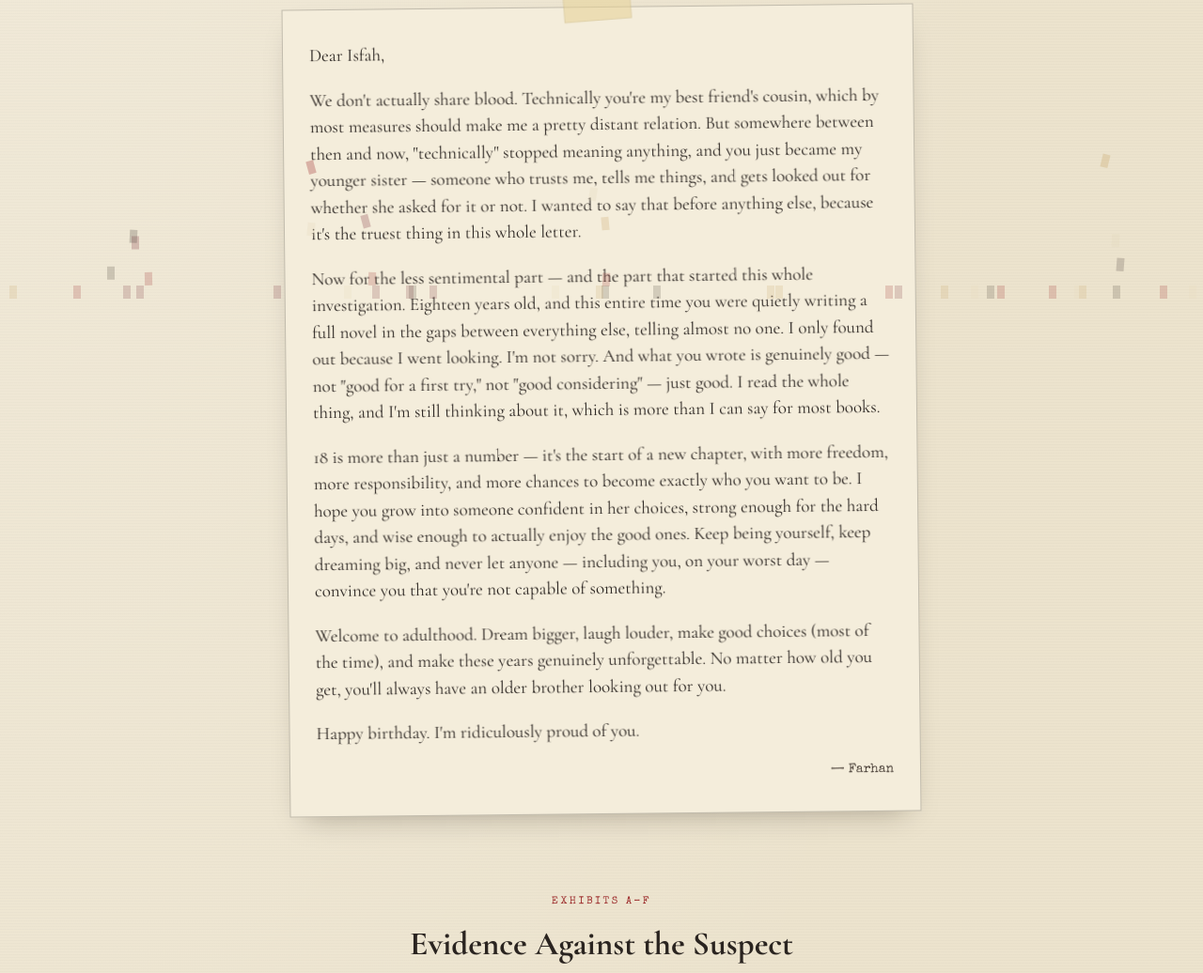
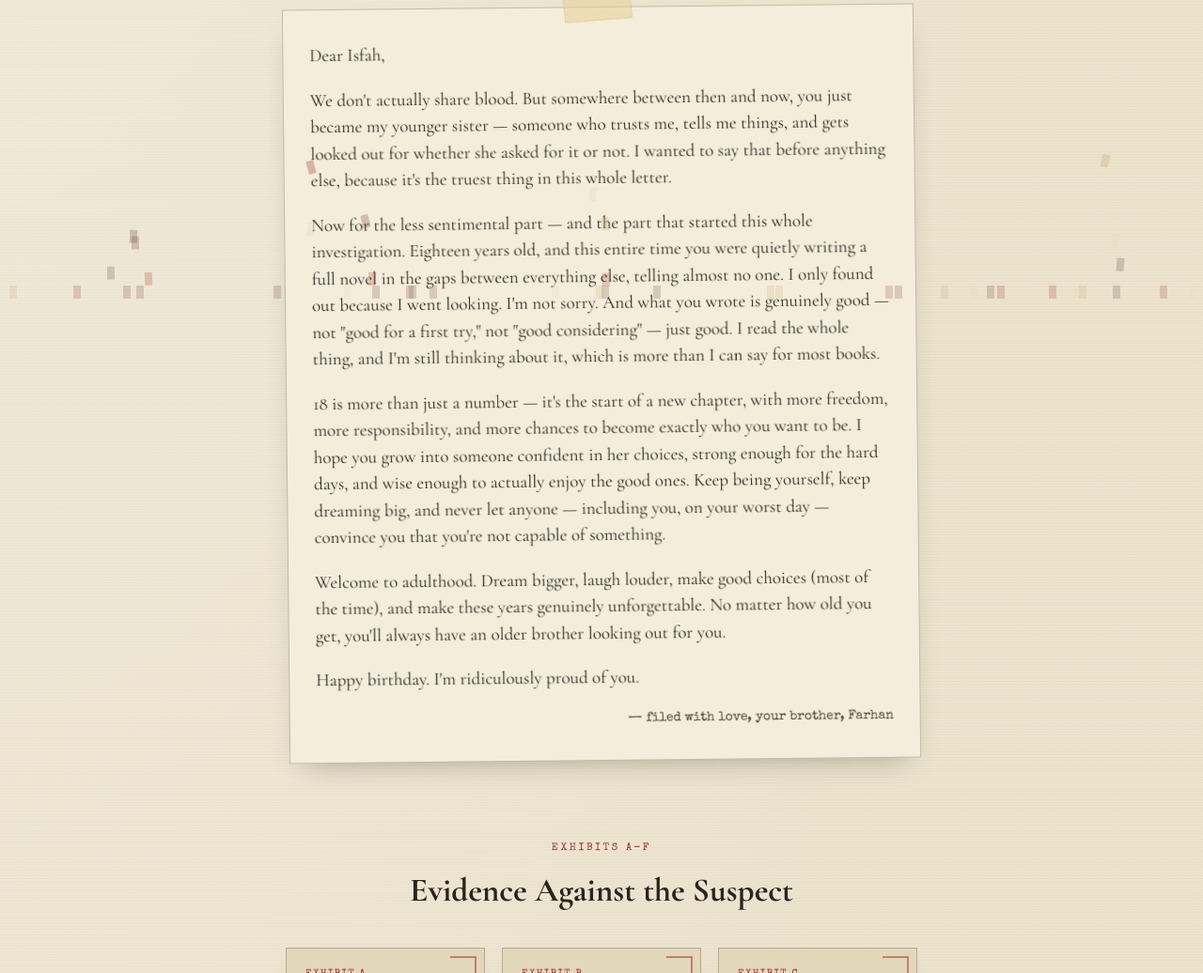
Before and after one commit to muhaiminul00/case-file-018, a plain HTML site: page index.html in a window 1280 px wide. Shown: the part 536-1572 px from the top of the page at 94% size. Drawn offline with nearby package versions, Linux system fonts and the light colour scheme.

Commit message:
Simplify note opening, restore full signoff

```diff
--- a/index.html
+++ b/index.html
@@ -394,12 +394,12 @@
 <section id="note">
   <div class="note">
     <p>Dear Isfah,</p>
-    <p>We don't actually share blood. Technically you're my best friend's cousin, which by most measures should make me a pretty distant relation. But somewhere between then and now, "technically" stopped meaning anything, and you just became my younger sister &mdash; someone who trusts me, tells me things, and gets looked out for whether she asked for it or not. I wanted to say that before anything else, because it's the truest thing in this whole letter.</p>
+    <p>We don't actually share blood. But somewhere between then and now, you just became my younger sister &mdash; someone who trusts me, tells me things, and gets looked out for whether she asked for it or not. I wanted to say that before anything else, because it's the truest thing in this whole letter.</p>
     <p>Now for the less sentimental part &mdash; and the part that started this whole investigation. Eighteen years old, and this entire time you were quietly writing a full novel in the gaps between everything else, telling almost no one. I only found out because I went looking. I'm not sorry. And what you wrote is genuinely good &mdash; not "good for a first try," not "good considering" &mdash; just good. I read the whole thing, and I'm still thinking about it, which is more than I can say for most books.</p>
     <p>18 is more than just a number &mdash; it's the start of a new chapter, with more freedom, more responsibility, and more chances to become exactly who you want to be. I hope you grow into someone confident in her choices, strong enough for the hard days, and wise enough to actually enjoy the good ones. Keep being yourself, keep dreaming big, and never let anyone &mdash; including you, on your worst day &mdash; convince you that you're not capable of something.</p>
     <p>Welcome to adulthood. Dream bigger, laugh louder, make good choices (most of the time), and make these years genuinely unforgettable. No matter how old you get, you'll always have an older brother looking out for you.</p>
     <p>Happy birthday. I'm ridiculously proud of you.</p>
-    <p class="signoff">&mdash; Farhan</p>
+    <p class="signoff">&mdash; filed with love, your brother, Farhan</p>
   </div>
 </section>
 
```
